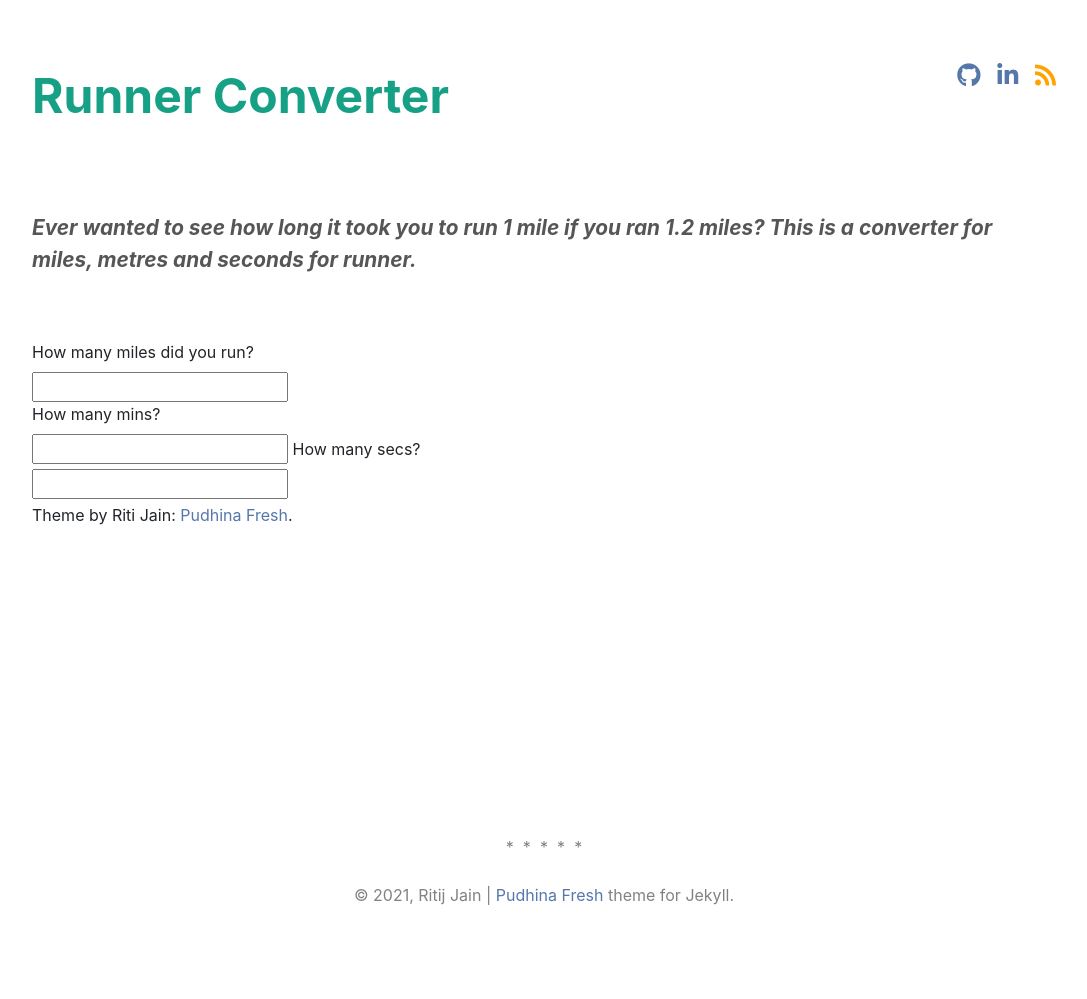
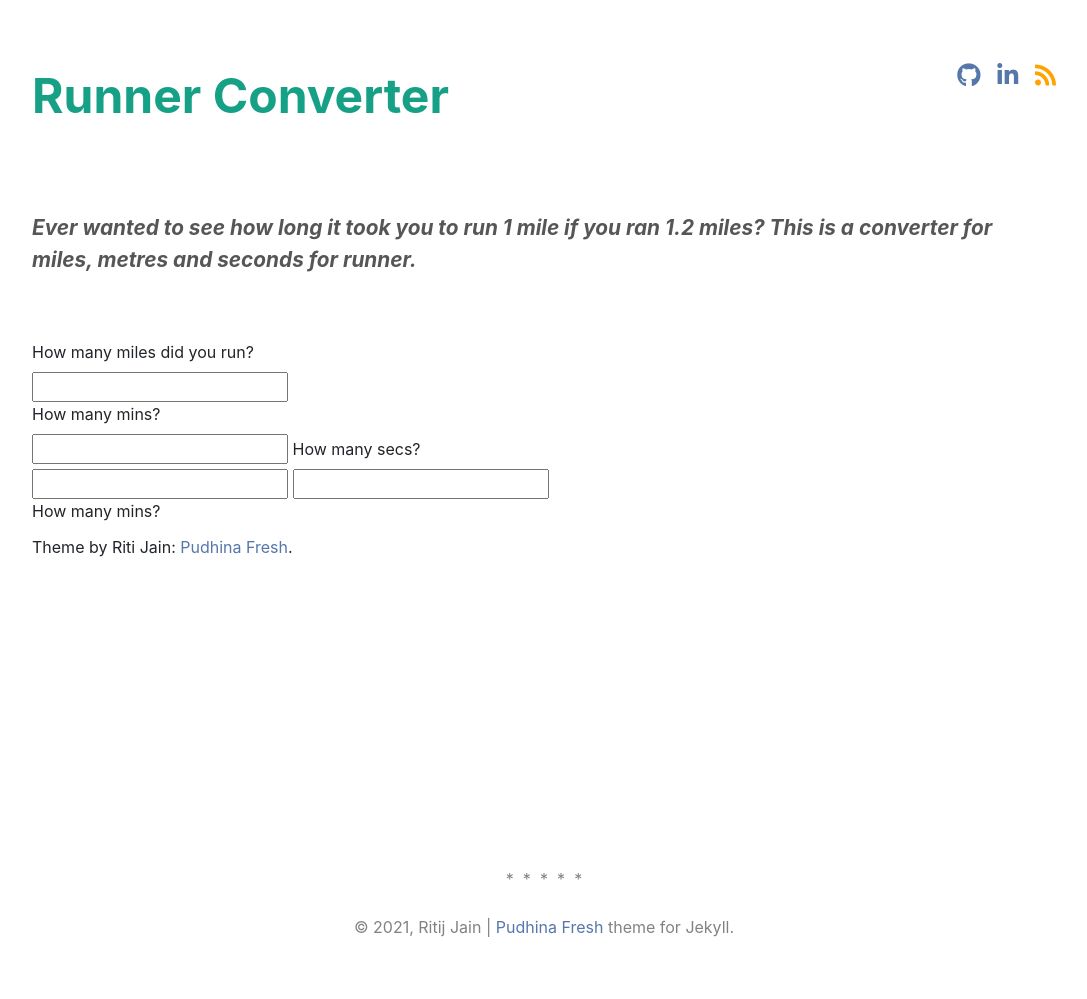
Before and after one commit to stackbit-projects/runner-converter-11436, a Jekyll site: the page built from index.md, in a window 1280 px wide. Shown: the whole page, without its empty margins (96-1183 px from the left). Built offline with Jekyll 4.4.1, drawn with Linux system fonts in a browser that asks for light colours; nearby versions of some CDN libraries; a style sheet for code colours, icons or effects is not loaded; before the commit the page ends 967 px from its top, so only the background shows below that.

Commit message:
index.md: changed

```diff
--- a/index.md
+++ b/index.md
@@ -16,7 +16,8 @@
   <input type="text" id="timemins1" name="timemins1">
   <label for="timesecs1">How many secs?</label><br>
   <input type="text" id="timesecs1" name="timesecs1">
-
+  <input type="text" id="miles2" name="miles2"><br>
+  <label for="timemins1">How many mins?</label><br>
 </form>
 
 Theme by Riti Jain: [Pudhina Fresh](https://github.com/ritijjain/pudhina-fresh).
```
